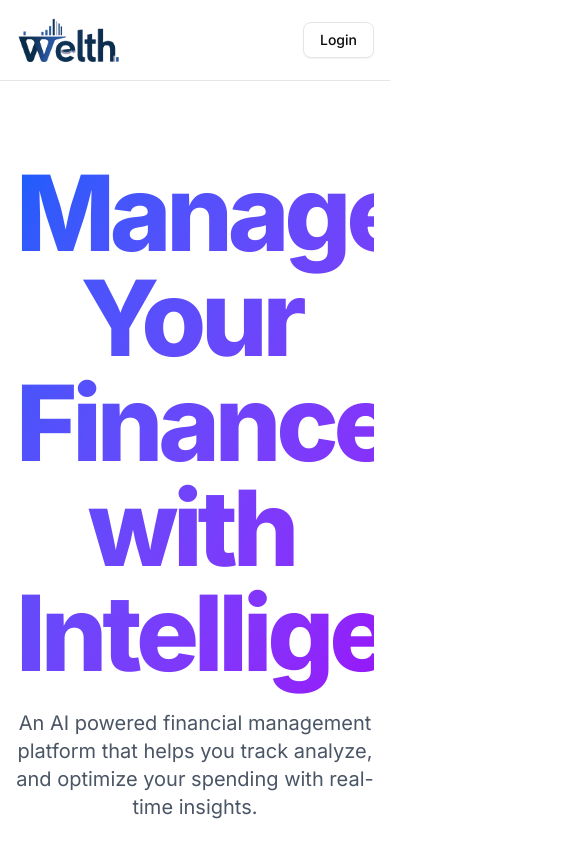
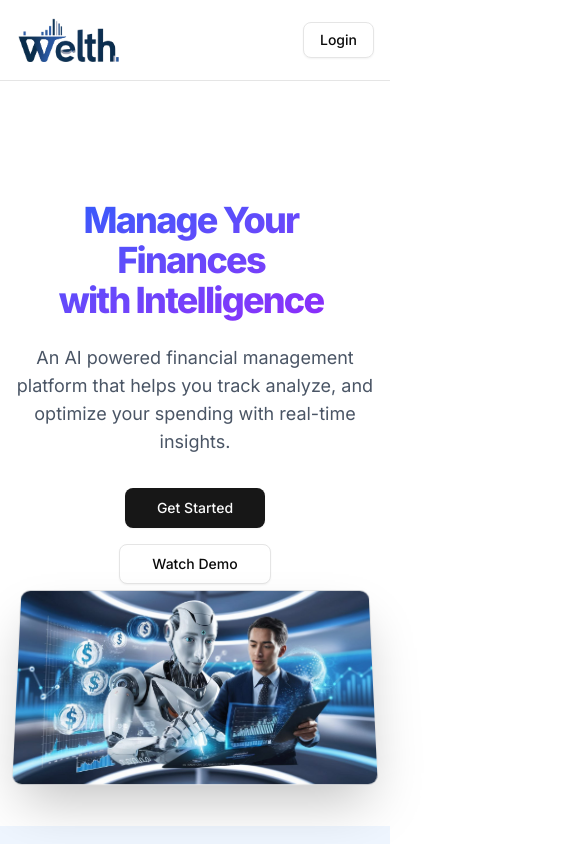
Before and after one commit to amaan-ur-raheman/welth-ai-finance-paltform, a Next.js app: page / in a window 390 px wide. Shown: the top 844 px of the page, 563 px wide, since content can reach past the window. Built offline with nearby package versions, Linux system fonts and the light colour scheme; no server answers.

Commit message:
style(ui): improve responsive design and spacing across components
Adjust padding, font sizes, and button layouts for better mobile responsiveness
Update heading sizes for consistency across breakpoints

```diff
--- a/app/page.jsx
+++ b/app/page.jsx
@@ -34,7 +34,7 @@ export default function Home() {
 
 			<section className="py-20">
 				<div className="container mx-auto px-4">
-					<h2 className="text-3xl font-bold text-center mb-12">
+					<h2 className="text-3xl md:text-4xl font-bold text-center mb-12">
 						Everything you need to manage your finances
 					</h2>
 					<div className="grid grid-cols-1 md:grid-cols-2 lg:grid-cols-3 gap-8">
@@ -57,7 +57,7 @@ export default function Home() {
 
 			<section className="py-20 bg-blue-50">
 				<div className="container mx-auto px-4">
-					<h2 className="text-3xl font-bold text-center mb-16">
+					<h2 className="text-3xl md:text-4xl font-bold text-center mb-16">
 						How It Works
 					</h2>
 					<div className="grid grid-cols-1 md:grid-cols-3 gap-8">
@@ -80,7 +80,7 @@ export default function Home() {
 
 			<section className="py-20">
 				<div className="container mx-auto px-4">
-					<h2 className="text-3xl font-bold text-center mb-12">
+					<h2 className="text-3xl md:text-4xl font-bold text-center mb-12">
 						What Our Users Say
 					</h2>
 					<div className="grid grid-cols-1 md:grid-cols-3 gap-8">
@@ -116,7 +116,7 @@ export default function Home() {
 
 			<section className="py-20 bg-blue-600">
 				<div className="container mx-auto p-4 text-center">
-					<h2 className="text-3xl font-bold text-center mb-4 text-white">
+					<h2 className="text-3xl md:text-4xl font-bold text-center mb-4 text-white">
 						Ready to Take Control of Your Finances?
 					</h2>
 					<p className="text-blue-100 mb-8 max-w-2xl mx-auto">
@@ -126,7 +126,7 @@ export default function Home() {
 					<Link href="/dashboard">
 						<Button
 							size="lg"
-							className="bg-white text-blue-600 hover:bg-blue-50 animate-bounce"
+							className="bg-white text-blue-600 hover:bg-blue-50 animate-bounce w-full md:w-auto px-8 py-3 md:py-4"
 						>
 							Start Free Trial
 						</Button>
--- a/components/Hero.jsx
+++ b/components/Hero.jsx
@@ -28,25 +28,25 @@ const Hero = () => {
 	}, []);
 
 	return (
-		<div className="pb-20 px-4">
+		<div className="py-10 md:py-20 px-4">
 			<div className="container mx-auto text-center">
-				<h1 className="text-5xl md:text-8xl lg: text-[105px] pb-6 gradient-title">
+				<h1 className="text-4xl md:text-6xl lg:text-7xl pb-6 gradient-title">
 					Manage Your Finances <br /> with Intelligence
 				</h1>
-				<p className="text-xl text-gray-600 max-w-2xl mb-8 mx-auto">
+				<p className="text-lg md:text-xl text-gray-600 max-w-3xl mb-8 mx-auto">
 					An AI powered financial management platform that helps you
 					track analyze, and optimize your spending with real-time
 					insights.
 				</p>
-				<div className="flex items-center justify-center space-x-4">
+				<div className="flex flex-col md:flex-row items-center justify-center space-y-4 md:space-y-0 md:space-x-4">
 					<Link href="/dashboard">
-						<Button className={"px-8"} size={"lg"}>
+						<Button className={"w-full md:w-auto px-8 py-3 md:py-4"} size={"lg"}>
 							Get Started
 						</Button>
 					</Link>
 					<Link href="/dashboard">
 						<Button
-							className={"px-8"}
+							className={"w-full md:w-auto px-8 py-3 md:py-4"}
 							size={"lg"}
 							variant={"outline"}
 						>
```
